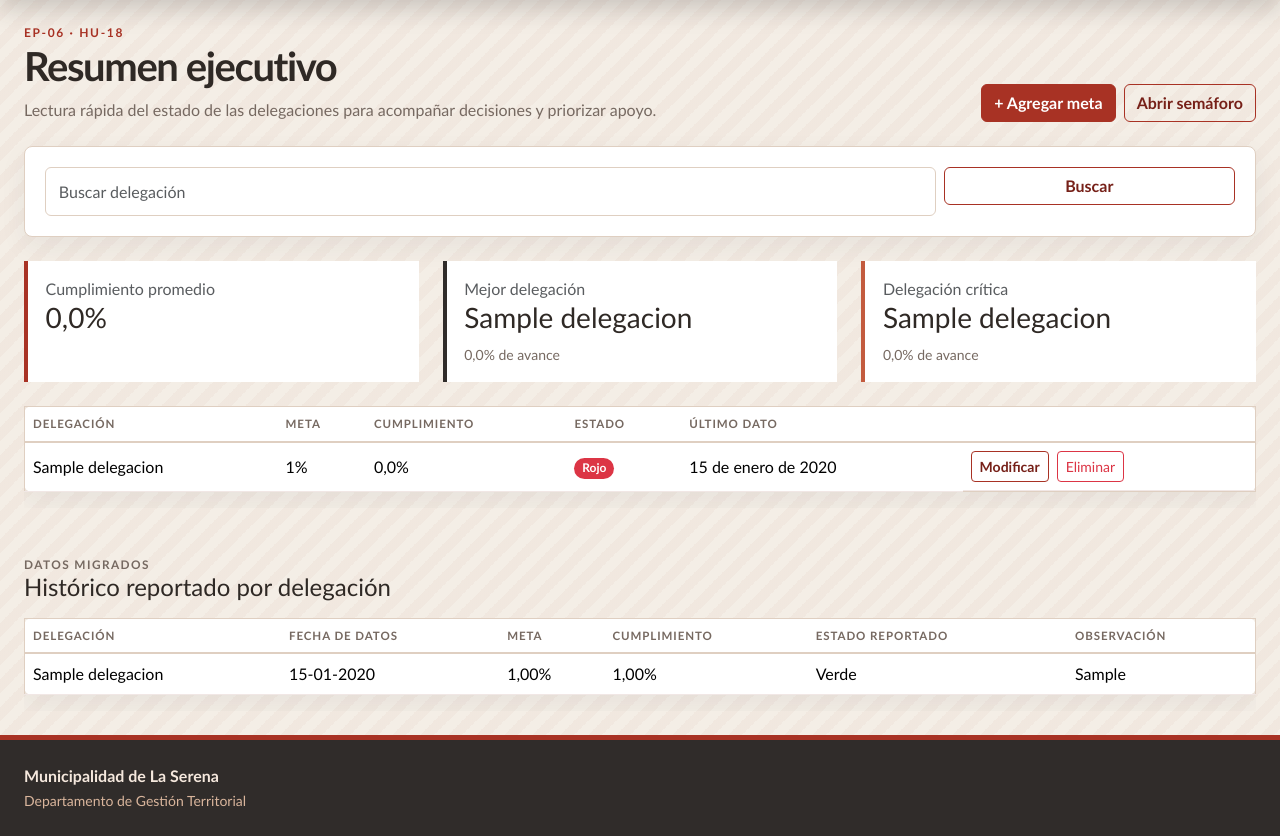
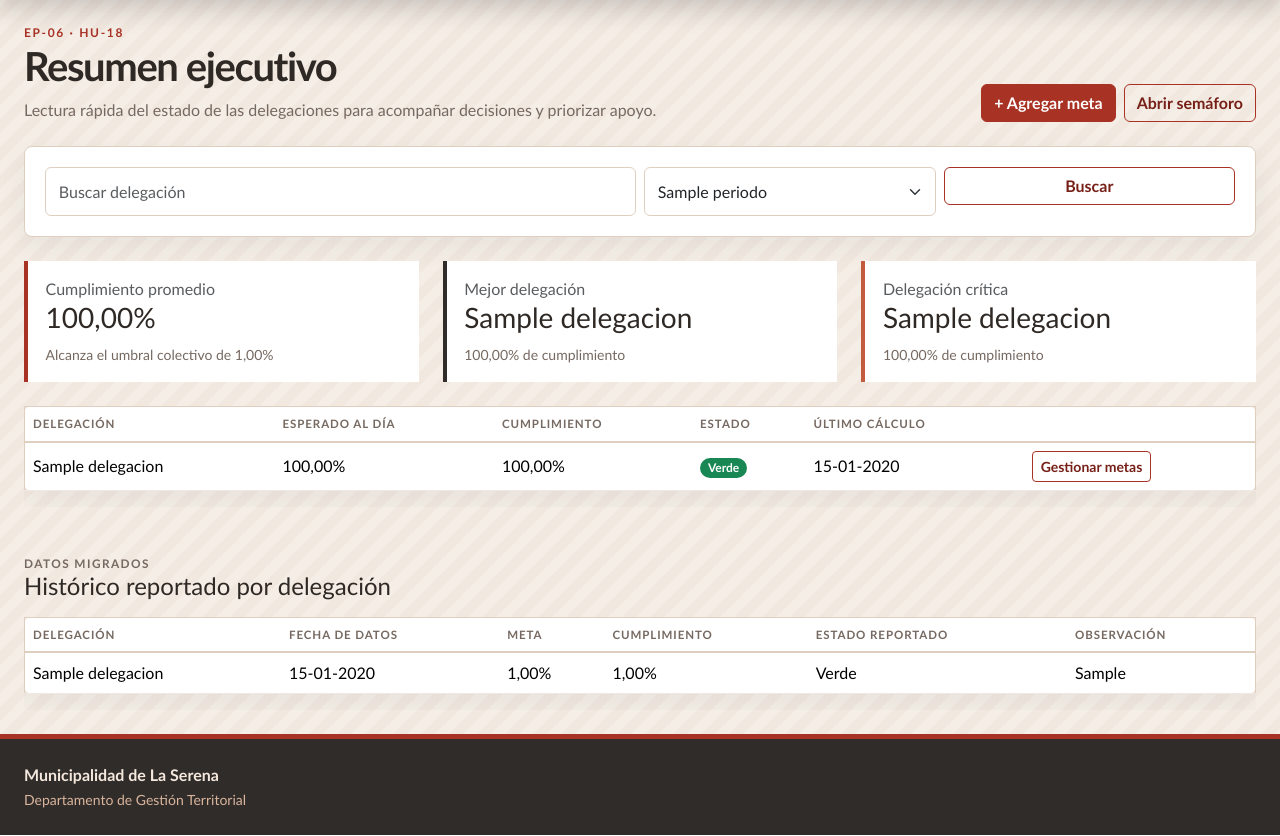
Before and after one commit to cesar260207/eva-backend-2, a Django app: page /gestion/resumen/ in a window 1280 px wide. Shown: the part 77-913 px from the top of the page. Run offline with Django 5.2, Linux system fonts and the light colour scheme; a user stored in the database is signed in; data comes from the database, SQL or seed files in the repository; tables that the repository leaves empty hold one stand-in row (values such as "Sample post"); some libraries are stand-ins or nearby versions.

Commit message:
feat: calcular portada, dashboard, semáforo y resumen desde los indicadores

```diff
--- /dev/null
+++ b/delegaciones_app/medicion.py
@@ -0,0 +1,67 @@
+"""Resultados de medición por delegación para la portada, el dashboard, el semáforo y el resumen.
+
+Todo sale de los Indicador ya calculados (ver Indicador.generar y el comando calcular_indicadores);
+aquí solo se agrupan y se presentan.
+"""
+from decimal import Decimal
+
+from django.utils import timezone
+
+from .models import Delegacion, Periodo
+
+# Código del semáforo (RN-008) -> etiqueta y clase de Bootstrap.
+COLORES = {'verde': ('Verde', 'success'), 'ambar': ('Ámbar', 'warning'), 'rojo': ('Rojo', 'danger')}
+
+
+def periodos_con_indicadores():
+    return Periodo.objects.filter(indicadores__isnull=False).distinct().order_by('-fecha_inicio')
+
+
+def periodo_vigente(periodo_id=None):
+    """El período pedido si tiene indicadores; si no, el abierto más reciente y, en su defecto, el más reciente."""
+    periodos = periodos_con_indicadores()
+    if periodo_id and str(periodo_id).isdigit():
+        elegido = periodos.filter(pk=int(periodo_id)).first()
+        if elegido:
+            return elegido
+    return periodos.filter(estado='abierto').first() or periodos.first()
+
+
+def _numero(valor):
+    return format(Decimal(valor).normalize(), 'f')
+
+
+def resultados_por_delegacion(periodo, texto=''):
+    """Una fila por delegación activa con metas en el período."""
+    if periodo is None:
+        return []
+    hoy = timezone.localdate()
+    delegaciones = Delegacion.objects.filter(estado=True, funcionarios__metas__item__periodo=periodo).distinct()
+    if texto:
+        delegaciones = delegaciones.filter(nombre__icontains=texto)
+    resultados = []
+    for delegacion in delegaciones:
+        indicadores = delegacion.ultimos_indicadores(periodo)
+        cumplimiento = Delegacion.promedio_ponderado(indicadores)
+        ultimo_calculo = max((timezone.localtime(i.fecha_calculo).date() for i in indicadores), default=None)
+        if indicadores:
+            etiqueta, clase = COLORES[periodo.calcular_semaforo(cumplimiento)]
+        else:
+            etiqueta, clase = 'Sin cálculo', 'secondary'
+        resultados.append({
+            'nombre': delegacion.nombre,
+            'cumplimiento': cumplimiento,
+            'ancho': min(cumplimiento, Decimal(100)),
+            'estado': etiqueta,
+            'estado_class': clase,
+            'ultimos_datos': ultimo_calculo,
+            'dias_desde_registro': (hoy - ultimo_calculo).days if ultimo_calculo else None,
+            'detalle': [f'{i.meta.item.nombre}: {_numero(i.avance)} de {_numero(i.meta.valor_objetivo)} {i.meta.unidad}' for i in indicadores],
+        })
+    return resultados
+
+
+def promedio_general(resultados):
+    if not resultados:
+        return Decimal('0.00')
+    return (sum(fila['cumplimiento'] for fila in resultados) / len(resultados)).quantize(Decimal('0.01'))
--- a/gestion_app/views.py
+++ b/gestion_app/views.py
@@ -2,65 +2,45 @@ from django.contrib.auth.decorators import login_required
 from django.shortcuts import render
 from django.utils import timezone
 
-from delegaciones_app.models import MedicionDelegacion, MetaMedicion
+from delegaciones_app.medicion import periodo_vigente, periodos_con_indicadores, promedio_general, resultados_por_delegacion
+from delegaciones_app.models import MedicionDelegacion
 
 
-def _color_porcentaje(cumplimiento):
-    if cumplimiento >= 80:
-        return 'Verde', 'success'
-    if cumplimiento >= 65:
-        return 'Amarillo', 'warning'
-    return 'Rojo', 'danger'
-
-
-def _datos_medicion():
-    """Cumplimiento por delegación calculado en vivo desde la base de datos
-    (modelo MetaMedicion + actividades aprobadas), sin depender de archivos JSON."""
-    metas = list(MetaMedicion.objects.select_related('delegacion').filter(activa=True))
-    hoy = timezone.localdate()
-    resultado = []
-    for meta in metas:
-        cumplimiento = round(meta.cumplimiento, 2)
-        estado, estado_class = _color_porcentaje(cumplimiento)
-        resultado.append({
-            'nombre': meta.delegacion.nombre,
-            'cumplimiento': cumplimiento,
-            'meta': meta.objetivo,
-            'ultimos_datos': meta.periodo_termino,
-            'estado': estado,
-            'estado_class': estado_class,
-            'dias_desde_registro': (hoy - meta.periodo_termino).days,
-            'observacion': f'{meta.nombre}: {meta.avance_calculado} actividades aprobadas.',
-        })
-    return resultado
+def _contexto_medicion(request):
+    """Datos comunes del dashboard, el semáforo y el resumen: período elegido y resultados por delegación."""
+    periodo = periodo_vigente(request.GET.get('periodo'))
+    texto = request.GET.get('q', '').strip()
+    return {
+        'periodo': periodo,
+        'periodos': periodos_con_indicadores(),
+        'query': texto,
+        'delegaciones': resultados_por_delegacion(periodo, texto),
+        'hoy': timezone.localdate(),
+        'esperado': periodo.porcentaje_esperado() if periodo else None,
+        'tope': periodo.obtener_parametro('maximo_cumplimiento', '150') if periodo else None,
+    }
 
 
 @login_required
 def dashboard(request):
-    return render(request, 'gestion_app/dashboard.html', {'delegaciones': _datos_medicion()})
+    return render(request, 'gestion_app/dashboard.html', _contexto_medicion(request))
 
 
 @login_required
 def semaforo(request):
-    return render(request, 'gestion_app/semaforo.html', {'delegaciones': _datos_medicion()})
+    return render(request, 'gestion_app/semaforo.html', _contexto_medicion(request))
 
 
 @login_required
 def resumen(request):
-    delegaciones = _datos_medicion()
-    mediciones_historicas = MedicionDelegacion.objects.select_related('delegacion')[:12]
-
-    total = 0
-    for item in delegaciones:
-        total += item.get('cumplimiento', 0)
-    promedio = round(total / len(delegaciones), 2) if delegaciones else 0
-    mejor = max(delegaciones, key=lambda x: x.get('cumplimiento', 0), default={})
-    critico = min(delegaciones, key=lambda x: x.get('cumplimiento', 0), default={})
-
-    return render(request, 'gestion_app/resumen.html', {
+    contexto = _contexto_medicion(request)
+    delegaciones, periodo = contexto['delegaciones'], contexto['periodo']
+    promedio = promedio_general(delegaciones)
+    contexto.update({
         'promedio': promedio,
-        'mejor': mejor,
-        'critico': critico,
-        'delegaciones': delegaciones,
-        'mediciones_historicas': mediciones_historicas,
+        'mejor': max(delegaciones, key=lambda fila: fila['cumplimiento'], default={}),
+        'critico': min(delegaciones, key=lambda fila: fila['cumplimiento'], default={}),
+        'alcanza_umbral': periodo.alcanza_umbral(promedio) if periodo else None,
+        'mediciones_historicas': MedicionDelegacion.objects.select_related('delegacion')[:12],
     })
+    return render(request, 'gestion_app/resumen.html', contexto)
--- /dev/null
+++ b/templates/gestion_app/_filtros.html
@@ -0,0 +1,14 @@
+<div class="panel mb-4">
+    <form class="row g-2" method="get">
+        <div class="col-md-6"><input class="form-control" type="search" name="q" value="{{ query }}" placeholder="Buscar delegación"></div>
+        <div class="col-md-3">
+            <select class="form-select" name="periodo" aria-label="Período">
+                {% for opcion in periodos %}<option value="{{ opcion.pk }}" {% if opcion.pk == periodo.pk %}selected{% endif %}>{{ opcion.nombre }}</option>{% endfor %}
+            </select>
+        </div>
+        <div class="col-md-3"><button class="btn btn-outline-sgr w-100" type="submit">Buscar</button></div>
+    </form>
+</div>
+{% if not periodo %}
+<div class="alert alert-info">Todavía no hay indicadores calculados. Se generan al guardar una meta y al validar evidencias.</div>
+{% endif %}
--- a/templates/gestion_app/resumen.html
+++ b/templates/gestion_app/resumen.html
@@ -3,15 +3,27 @@
 {% block title %}Resumen Ejecutivo | Municipalidad de La Serena{% endblock %}
 
 {% block content %}
-<div class="d-flex justify-content-between align-items-end flex-wrap gap-3 mb-4"><div><div class="page-kicker">EP-06 · HU-18</div><h1 class="page-title mb-2">Resumen ejecutivo</h1><p class="page-intro mb-0">Lectura rápida del estado de las delegaciones para acompañar decisiones y priorizar apoyo.</p></div><div class="d-flex gap-2"><a href="#" class="btn btn-sgr">+ Agregar meta</a><a href="{% url 'semaforo' %}" class="btn btn-outline-sgr">Abrir semáforo</a></div></div>
-<div class="panel mb-4"><form class="row g-2" method="get"><div class="col-md-9"><input class="form-control" name="q" placeholder="Buscar delegación"></div><div class="col-md-3"><button class="btn btn-outline-sgr w-100" type="submit">Buscar</button></div></form></div>
+<div class="d-flex justify-content-between align-items-end flex-wrap gap-3 mb-4">
+    <div>
+        <div class="page-kicker">EP-06 · HU-18</div>
+        <h1 class="page-title mb-2">Resumen ejecutivo</h1>
+        <p class="page-intro mb-0">Lectura rápida del estado de las delegaciones para acompañar decisiones y priorizar apoyo.</p>
+    </div>
+    <div class="d-flex gap-2">
+        {% if puede_administrar %}<a href="{% url 'mantenedor_nuevo' 'metas' %}" class="btn btn-sgr">+ Agregar meta</a>{% endif %}
+        <a href="{% url 'semaforo' %}" class="btn btn-outline-sgr">Abrir semáforo</a>
+    </div>
+</div>
+{% include 'gestion_app/_filtros.html' %}
 
+{% if periodo %}
 <div class="row g-4 mb-4">
     <div class="col-md-4">
         <div class="metric h-100">
             <div class="card-body">
                 <div class="text-muted">Cumplimiento promedio</div>
                 <h3>{{ promedio }}%</h3>
+                <small>{% if alcanza_umbral %}Alcanza{% else %}No alcanza{% endif %} el umbral colectivo de {{ periodo.umbral_minimo }}%</small>
             </div>
         </div>
     </div>
@@ -19,8 +31,8 @@
         <div class="metric navy h-100">
             <div class="card-body">
                 <div class="text-muted">Mejor delegación</div>
-                <h3>{{ mejor.nombre }}</h3>
-                <small>{{ mejor.cumplimiento }}% de avance</small>
+                <h3>{{ mejor.nombre|default:'-' }}</h3>
+                <small>{{ mejor.cumplimiento|default:'0' }}% de cumplimiento</small>
             </div>
         </div>
     </div>
@@ -28,8 +40,8 @@
         <div class="metric coral h-100">
             <div class="card-body">
                 <div class="text-muted">Delegación crítica</div>
-                <h3>{{ critico.nombre }}</h3>
-                <small>{{ critico.cumplimiento }}% de avance</small>
+                <h3>{{ critico.nombre|default:'-' }}</h3>
+                <small>{{ critico.cumplimiento|default:'0' }}% de cumplimiento</small>
             </div>
         </div>
     </div>
@@ -40,10 +52,10 @@
         <thead>
             <tr>
                 <th>Delegación</th>
-                <th>Meta</th>
+                <th>Esperado al día</th>
                 <th>Cumplimiento</th>
                 <th>Estado</th>
-                <th>Último dato</th>
+                <th>Último cálculo</th>
                 <th></th>
             </tr>
         </thead>
@@ -51,16 +63,19 @@
             {% for delegacion in delegaciones %}
             <tr>
                 <td>{{ delegacion.nombre }}</td>
-                <td>{{ delegacion.meta }}%</td>
+                <td>{{ esperado }}%</td>
                 <td>{{ delegacion.cumplimiento }}%</td>
                 <td><span class="badge bg-{{ delegacion.estado_class }} rounded-pill">{{ delegacion.estado }}</span></td>
-                <td>{{ delegacion.ultimos_datos }}</td>
-                <td class="d-flex gap-2"><a class="btn btn-sm btn-outline-sgr" href="#">Modificar</a><a class="btn btn-sm btn-outline-danger" href="#">Eliminar</a></td>
+                <td>{{ delegacion.ultimos_datos|date:'d-m-Y'|default:'Sin cálculo' }}</td>
+                <td>{% if puede_administrar %}<a class="btn btn-sm btn-outline-sgr" href="{% url 'mantenedor_lista' 'metas' %}?q={{ delegacion.nombre|urlencode }}">Gestionar metas</a>{% endif %}</td>
             </tr>
+            {% empty %}
+            <tr><td colspan="6" class="text-center py-4">No hay delegaciones con metas para este criterio de búsqueda.</td></tr>
             {% endfor %}
         </tbody>
     </table>
 </div>
+{% endif %}
 <section class="mt-5">
     <div class="section-label">Datos migrados</div>
     <h2 class="h4 mb-3">Histórico reportado por delegación</h2>
@@ -75,7 +90,7 @@
                     <td>{{ medicion.meta }}%</td>
                     <td>{{ medicion.cumplimiento }}%</td>
                     <td>{{ medicion.get_estado_reportado_display }}</td>
-                    <td>{{ medicion.observacion|default:'—' }}</td>
+                    <td>{{ medicion.observacion|default:'-' }}</td>
                 </tr>
                 {% empty %}
                 <tr><td colspan="6" class="text-center py-4">Aún no hay mediciones históricas.</td></tr>
```
Also changed, not shown: delegaciones_app/models.py (+24 -13 lines), delegaciones_app/tests.py (+119 -1 lines), delegaciones_app/views.py (+4 -7 lines), templates/gestion_app/dashboard.html (+41 -11 lines), templates/gestion_app/semaforo.html (+8 -14 lines).
